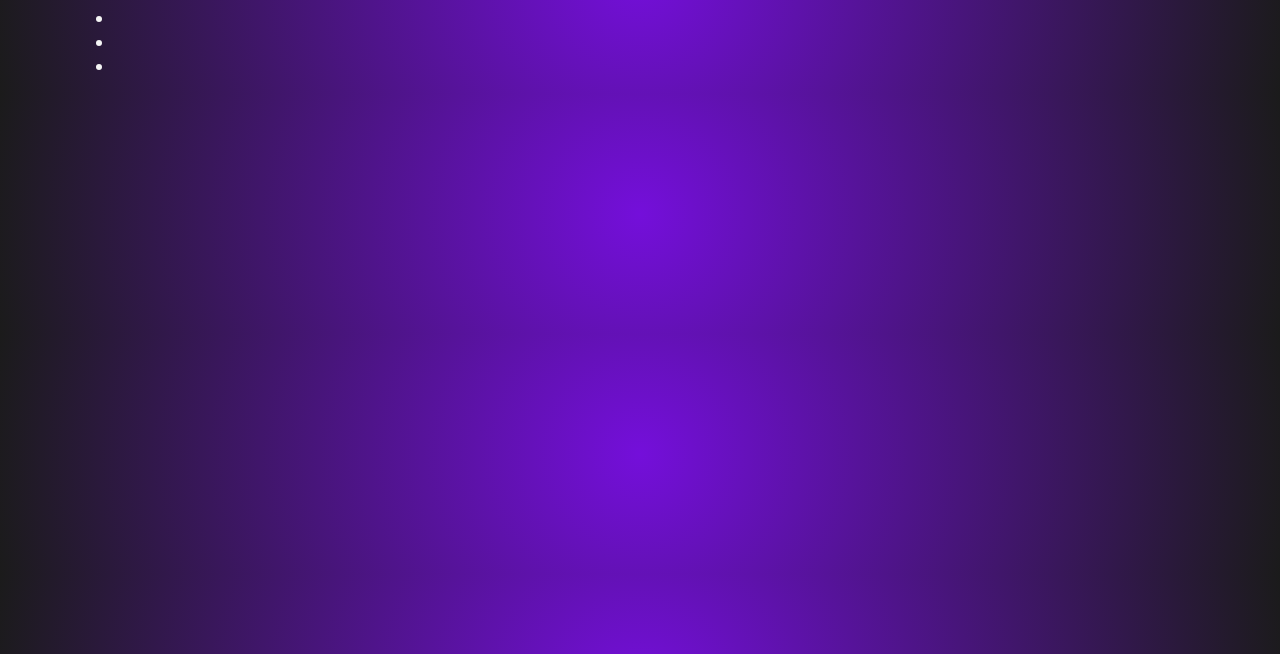
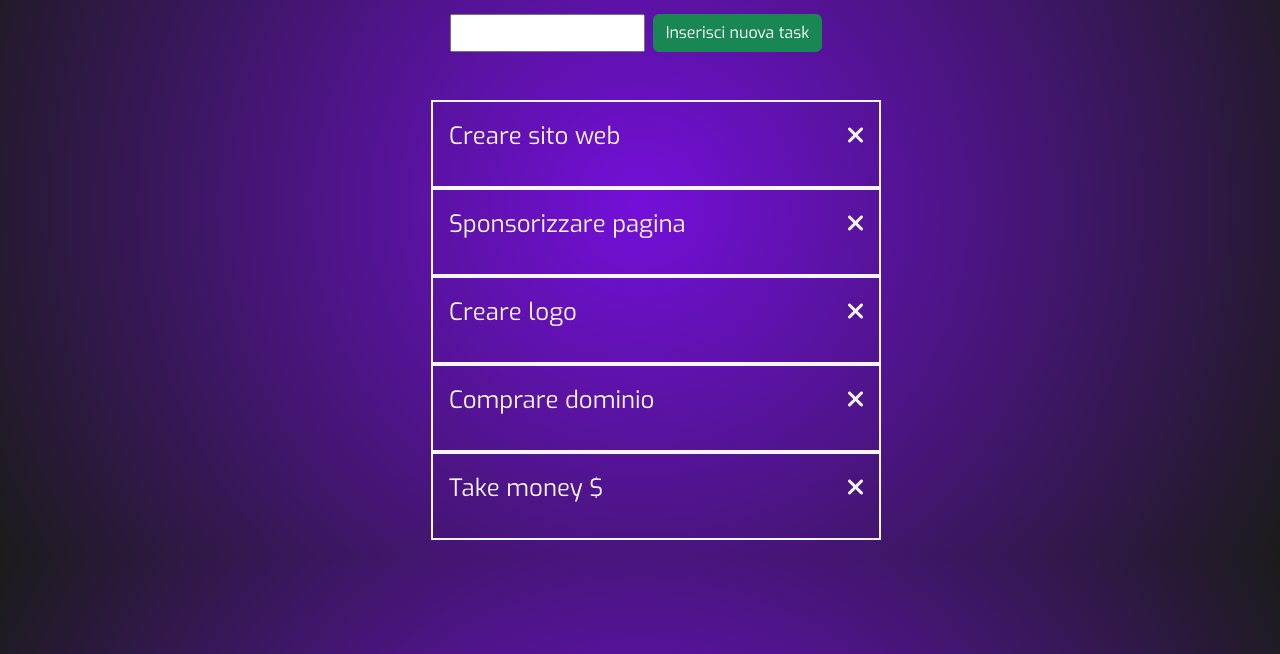
Before and after one commit to GiorgioDellutri/vue-todolist, a plain HTML site: page index.html in a window 1280 px wide. Shown: the part 146-800 px from the top of the page. Drawn offline with nearby package versions, Linux system fonts and the light colour scheme.

Commit message:
remove items and input user

```diff
--- a/css/style.css
+++ b/css/style.css
@@ -1,6 +1,15 @@
 body{
     background: rgb(116,15,218);
     background: radial-gradient(circle, rgba(116,15,218,1) 0%, rgba(27,27,27,1) 100%);
-    /* font-family: 'Exo', sans-serif; */
+    font-family: 'Exo', sans-serif;
     color: whitesmoke;
 }
+
+
+ul li{
+    width: 450px;
+    list-style-type: none;
+    border: 2px solid whitesmoke;
+}
+
+.strike-through { text-decoration: line-through;}
--- a/index.html
+++ b/index.html
@@ -5,12 +5,14 @@
         <meta charset="UTF-8" />
         <meta http-equiv="X-UA-Compatible" content="IE=edge" />
         <meta name="viewport" content="width=device-width, initial-scale=1.0" />
-        <!-- Google fonts
+        <!-- Google fonts -->
         <link rel="preconnect" href="https://fonts.googleapis.com">
         <link rel="preconnect" href="https://fonts.gstatic.com" crossorigin>
-        <link href="https://fonts.googleapis.com/css2?family=Exo&display=swap" rel="stylesheet">  -->
+        <link href="https://fonts.googleapis.com/css2?family=Exo&display=swap" rel="stylesheet">
         <!--? Bootstrap -->
         <link href="https://cdn.jsdelivr.net/npm/bootstrap@5.2.3/dist/css/bootstrap.min.css" rel="stylesheet" integrity="sha384-rbsA2VBKQhggwzxH7pPCaAqO46MgnOM80zW1RWuH61DGLwZJEdK2Kadq2F9CUG65" crossorigin="anonymous">
+        <!-- Font Awesome -->
+        <link rel="stylesheet" href="https://cdnjs.cloudflare.com/ajax/libs/font-awesome/6.2.1/css/all.min.css" integrity="sha512-MV7K8+y+gLIBoVD59lQIYicR65iaqukzvf/nwasF0nqhPay5w/9lJmVM2hMDcnK1OnMGCdVK+iQrJ7lzPJQd1w==" crossorigin="anonymous" referrerpolicy="no-referrer" />
         <!--? Css -->
         <link rel="stylesheet" href="./css/style.css">
         <title>Todo List</title>
@@ -19,16 +21,26 @@
     <body>
         <div id="app">
             <header>
+                <h1 v-bind:class="{'strike-through': strikeThrough }">Vue Bindings</h1>
                 <div class="container text-center">
                     <h1 class="p-4">TodoList</h1>
                 </div>
+                <div class="container">
+                    <div class="row">
+                        <div class="col-12  d-flex justify-content-center">
+                            <input type="text" v-model="newTodoItem">
+                            <button href="#" class="btn btn-success mx-2" @click="addNewItem(newTodoItem)">Inserisci nuova task</button>
+                        </div>
+                    </div>
+                </div>
             </header>
-            <div class="container">
+            <div class="container mt-5">
                 <div class="row">
-                    <div class="col-12">
-                        <ul>
-                            <li v-for="(element) in todo">
-                                {{todo.text}}
+                    <div class="col-12 d-flex justify-content-center">
+                        <ul class="fs-4">
+                            <li v-for="(element) in todo" class="p-3 d-flex justify-content-between">
+                                {{element.text}}
+                                <p><i class="fa-solid fa-xmark" @click="removeItem(element)"></i></p>
                             </li>
                         </ul>
                     </div>
--- a/js/script.js
+++ b/js/script.js
@@ -21,13 +21,26 @@ createApp({
                         done: true
                     },
                     {
-                        text:'Farsi pagare $',
+                        text:'Take money $',
                         done: false
                     },
                 ],
+                strikeThrough: false
         }
     },
 
     methods: {
+        removeItem(itemToRemove){
+            itemIndex = (this.todo.indexOf(itemToRemove))
+            if (itemIndex > -1){
+                this.todo.splice(itemIndex, 1)
+            }
+        },
+        addNewItem(inputUser){
+            this.todo.push({
+                text:inputUser,
+                done: false
+            })
+        }
     }
 }).mount('#app')
```
